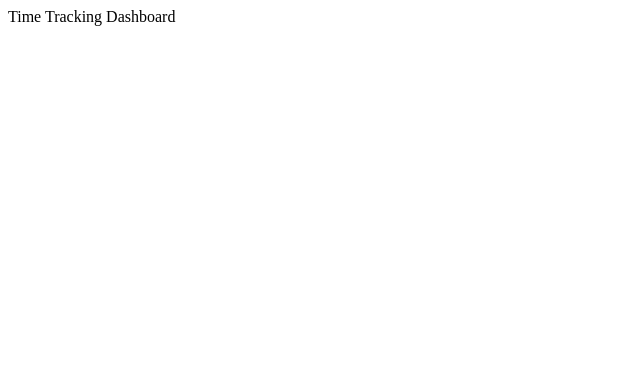
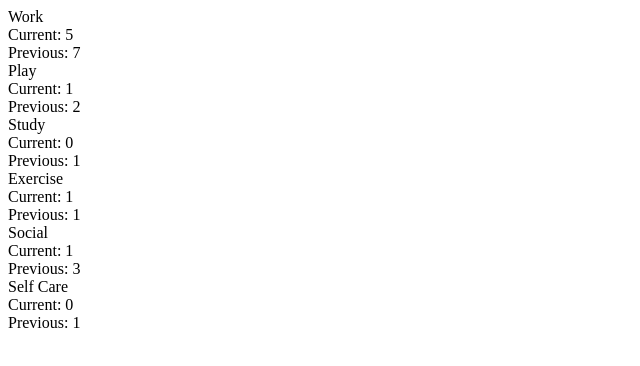
Before and after one commit to raych2/time-tracking-dashboard, a Next.js app: page / in a window 1280 px wide. Shown: the top 366 px of the page, without its empty margins (0-640 px from the left). Built offline with nearby package versions, Linux system fonts and the light colour scheme.

Commit message:
Retrieve and display json data with swr

```diff
--- /dev/null
+++ b/json/data.json
@@ -0,0 +1,104 @@
+[
+  {
+    "title": "Work",
+    "timeframes": {
+      "daily": {
+        "current": 5,
+        "previous": 7
+      },
+      "weekly": {
+        "current": 32,
+        "previous": 36
+      },
+      "monthly": {
+        "current": 103,
+        "previous": 128
+      }
+    }
+  },
+  {
+    "title": "Play",
+    "timeframes": {
+      "daily": {
+        "current": 1,
+        "previous": 2
+      },
+      "weekly": {
+        "current": 10,
+        "previous": 8
+      },
+      "monthly": {
+        "current": 23,
+        "previous": 29
+      }
+    }
+  },
+  {
+    "title": "Study",
+    "timeframes": {
+      "daily": {
+        "current": 0,
+        "previous": 1
+      },
+      "weekly": {
+        "current": 4,
+        "previous": 7
+      },
+      "monthly": {
+        "current": 13,
+        "previous": 19
+      }
+    }
+  },
+  {
+    "title": "Exercise",
+    "timeframes": {
+      "daily": {
+        "current": 1,
+        "previous": 1
+      },
+      "weekly": {
+        "current": 4,
+        "previous": 5
+      },
+      "monthly": {
+        "current": 11,
+        "previous": 18
+      }
+    }
+  },
+  {
+    "title": "Social",
+    "timeframes": {
+      "daily": {
+        "current": 1,
+        "previous": 3
+      },
+      "weekly": {
+        "current": 5,
+        "previous": 10
+      },
+      "monthly": {
+        "current": 21,
+        "previous": 23
+      }
+    }
+  },
+  {
+    "title": "Self Care",
+    "timeframes": {
+      "daily": {
+        "current": 0,
+        "previous": 1
+      },
+      "weekly": {
+        "current": 2,
+        "previous": 2
+      },
+      "monthly": {
+        "current": 7,
+        "previous": 11
+      }
+    }
+  }
+]
--- a/package.json
+++ b/package.json
@@ -2,7 +2,8 @@
   "dependencies": {
     "next": "^13.3.0",
     "react": "^18.2.0",
-    "react-dom": "^18.2.0"
+    "react-dom": "^18.2.0",
+    "swr": "^2.1.3"
   },
   "scripts": {
     "dev": "next dev",
--- /dev/null
+++ b/pages/api/staticdata.ts
@@ -0,0 +1,13 @@
+import type { NextApiRequest, NextApiResponse } from "next";
+import path from "path";
+import { promises as fs } from "fs";
+
+export default async function handler(
+  req: NextApiRequest,
+  res: NextApiResponse
+) {
+  const jsonDirectory = path.join(process.cwd(), "json");
+  const fileContents = await fs.readFile(jsonDirectory + "/data.json", "utf8");
+  const fileObj = JSON.parse(fileContents);
+  res.status(200).json(fileObj);
+}
--- a/pages/index.js
+++ /dev/null
@@ -1,5 +0,0 @@
-function HomePage() {
-    return <div>Time Tracking Dashboard</div>
-  }
-
-  export default HomePage
--- /dev/null
+++ b/pages/index.tsx
@@ -0,0 +1,33 @@
+import useSWR from "swr";
+
+interface Time {
+  current: number;
+  previous: number;
+}
+interface Activity {
+  title: string;
+  timeframes: {
+    [key: string]: Time;
+  };
+}
+const fetcher = (url: URL) => fetch(url).then((res) => res.json());
+
+export default function Index() {
+  const { data, error } = useSWR<Activity[]>("/api/staticdata", fetcher);
+  if (error) return <div>Failed to load</div>;
+  if (!data) return <div>Loading...</div>;
+
+  return (
+    <div>
+      {data.map((item, index) => {
+        return (
+          <div key={index}>
+            {item.title}
+            <div>Current: {item.timeframes.daily.current}</div>
+            <div>Previous: {item.timeframes.daily.previous}</div>
+          </div>
+        );
+      })}
+    </div>
+  );
+}
```
Also changed, not shown: 1 other file (tests, documents, lock files or other folders).
